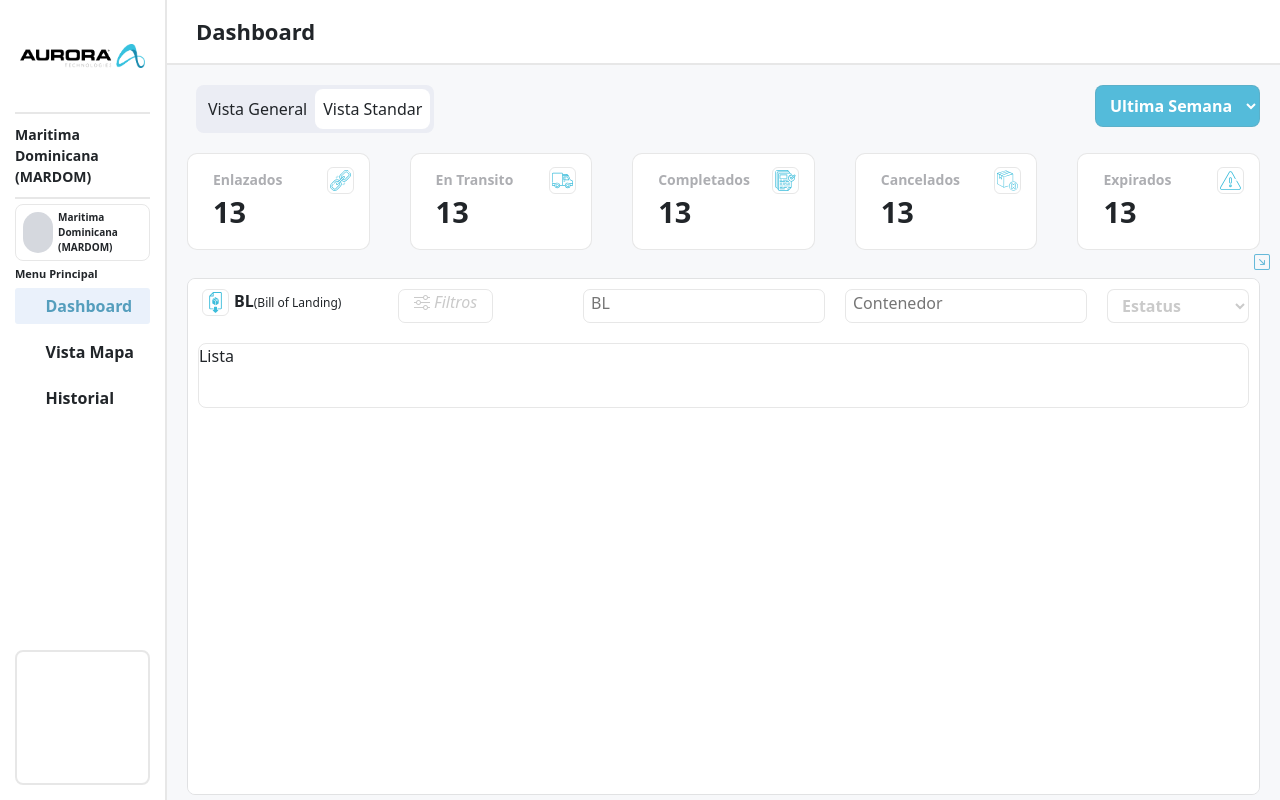
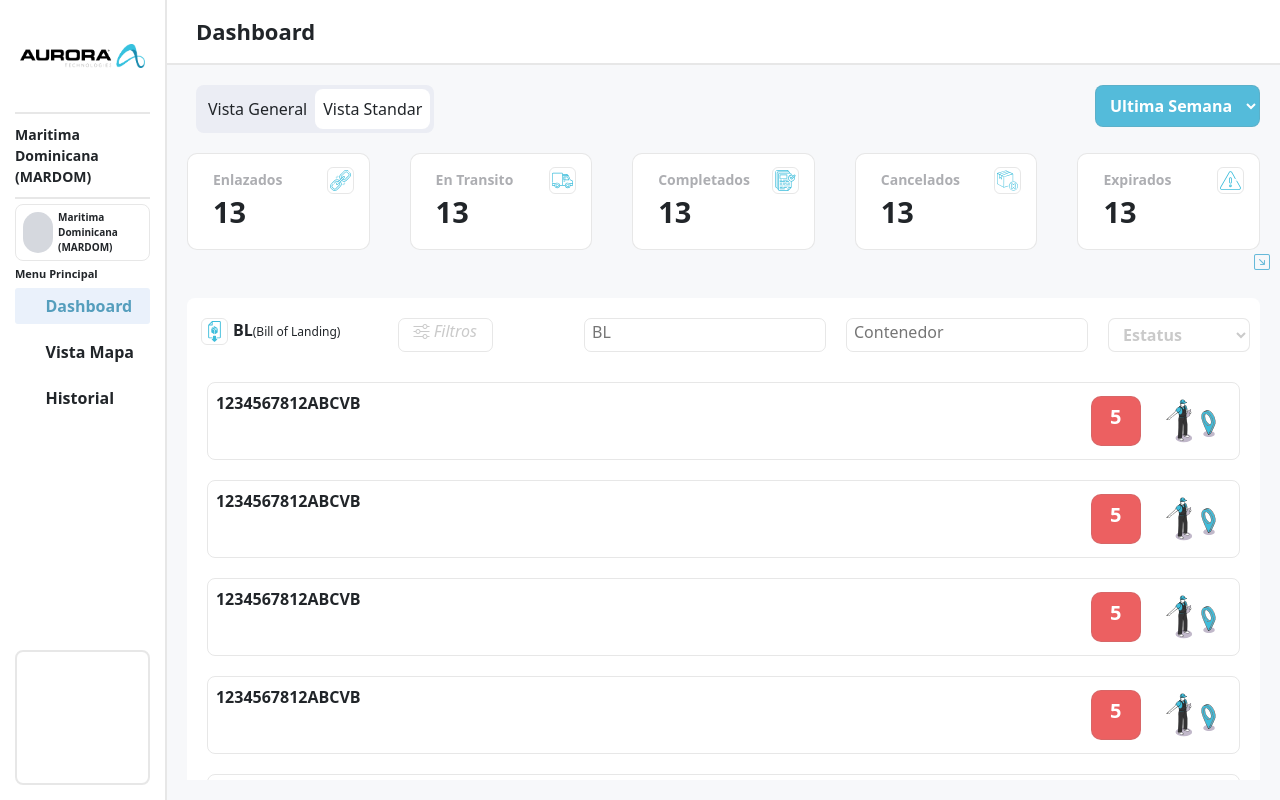
Before and after one commit to Aurora-Technologies-GPS/template-transfers, a Vue app: page /clientpage/1 in a window 1280 px wide. Built offline with nearby package versions, Linux system fonts and the light colour scheme; what vue-cookies would draw is missing.

Commit message:
vista standar 90%

```diff
--- a/src/components/VistaStandar.vue
+++ b/src/components/VistaStandar.vue
@@ -1,9 +1,10 @@
 <template>
-	<div class="vistaStandar">
-		<VistaStandarHeader style="padding: 10px;"/>
-		<VistaStandarList />
+<div class="vistaStandar">
 
-	</div>
+<VistaStandarHeader/>
+<VistaStandarList/>
+
+</div>
 
 </template>
 <script setup>
@@ -14,12 +15,11 @@
 <style scoped>
 
 	.vistaStandar{
-		background-color: white;
+
 		display: flex;
 		flex-direction: column;
-		/*justify-content: space-between;*/
 		height: 100%;
-
+		border-radius: 8px 8px 0px 0px;
 	}
 
 </style>
--- a/src/components/VistaStandarHeader.vue
+++ b/src/components/VistaStandarHeader.vue
@@ -47,6 +47,10 @@
 
 		display: flex;
 		justify-content: space-between;
+		border-radius: 8px 8px 0px 0px;
+		background-color: white;
+		padding: 10px;
+		padding-top: 20px;
 
 	}
 
--- a/src/components/VistaStandarList.vue
+++ b/src/components/VistaStandarList.vue
@@ -1,12 +1,30 @@
 <template>
 	<div class="vistaStandarList">
-		<div class="contendorTabla">
 
-			<div class="listaTabla">
-				Lista
-			</div>
+	<div class="listaTabla" v-for=" (dato, index) in [1,2,3,4,5,6,7,8,9,10,11,12,13,14]" :key="index">
 
+				<div class="targeticas">
+
+					<div class="rowInfo">
+						<div>
+							<strong>1234567812ABCVB</strong>
+
+						</div>
+
+
+						<div class="infoRows">
+
+							<div class="cuadroCounter">5</div>
+							<img class="hombresito" src="../assets/hombresito.svg">
+
+						</div>
+
+					</div>
+
+				</div>
 		</div>
+
+
 	</div>
 </template>
 <script setup>
@@ -15,27 +33,70 @@
 <style scoped>
 
 	.vistaStandarList{
-		height: 100%;
 		width: 100%;
+		height: 90%;
 		overflow: auto;
+		background-color: white;
 		padding: 10px;
 	}
 
-	.contendorTabla{
-		/*padding: 10px;*/
-		height: 100%;
-		overflow: auto;
 
+	.listaTabla{
+		padding: 10px;
+		width: 100%;
+	}
+
+	.targeticas{
+		border: solid 1px;
+		padding: 8px;
+		border-color: #80808030;
+		min-height: 65px;
+		border-radius: 8px 8px 8px 8px;
+	}
+
+	.infoRows{
+		display: flex;
+		padding-right: 10px;
+	}
+
+	.rowInfo{
+		display: flex;
+		justify-content: space-between;
 
 	}
 
-	.listaTabla{
+	.cuadroCounter{
 		border: solid 1px;
+		padding-top: 5px;
+		padding-left: 18px;
+		width: 50px;
+		margin: 5px;
+		margin-right: 20px;
+
+		color: white;
+		font-weight: 700;
+		font-size: 20px;
+		border-radius: 10px 10px 10px 10px;
+		background-color: #ec6061;
 		border-color: #80808030;
-		min-height: 65px;
-		width: 100%;
-		border-radius: 8px 8px 8px 8px;
-
 	}
 
+	.hombresito{
+
+		width: 60px;
+	}
+
+
+/*  scrollbar stiyles width */
+
+::-webkit-scrollbar {
+	width: 10px;
+}
+
+/* scrollbar stiyles Handle */
+::-webkit-scrollbar-thumb {
+	background-color: #66b9d9;
+	border-radius: 10px;
+}
+
 </style>
--- a/src/components/WorkAreaTrabajo.vue
+++ b/src/components/WorkAreaTrabajo.vue
@@ -1,11 +1,9 @@
 <template>
 	<div class="contenedorWorking">
 
-		<div class="mainContent">
+		<VistaStandar />
 
-			<VistaStandar />
 
-		</div>
 
 	</div>
 </template>
@@ -20,18 +18,10 @@
 	.contenedorWorking{
 		width: 100%;
 		height: 100%;
-		padding-left: 20px;
-		padding-right: 20px;
-		padding-bottom: 5px;
+		padding: 20px;
+		overflow: auto;
 	}
 
-	.mainContent{
-		border: solid 1px;
-		height: 100%;
-		border-color: #80808030;
-		overflow: auto;
 
-		border-radius: 8px 8px 8px 8px;
-	}
 
 </style>
```
Also changed, not shown: src/assets/hombresito.svg (added).
